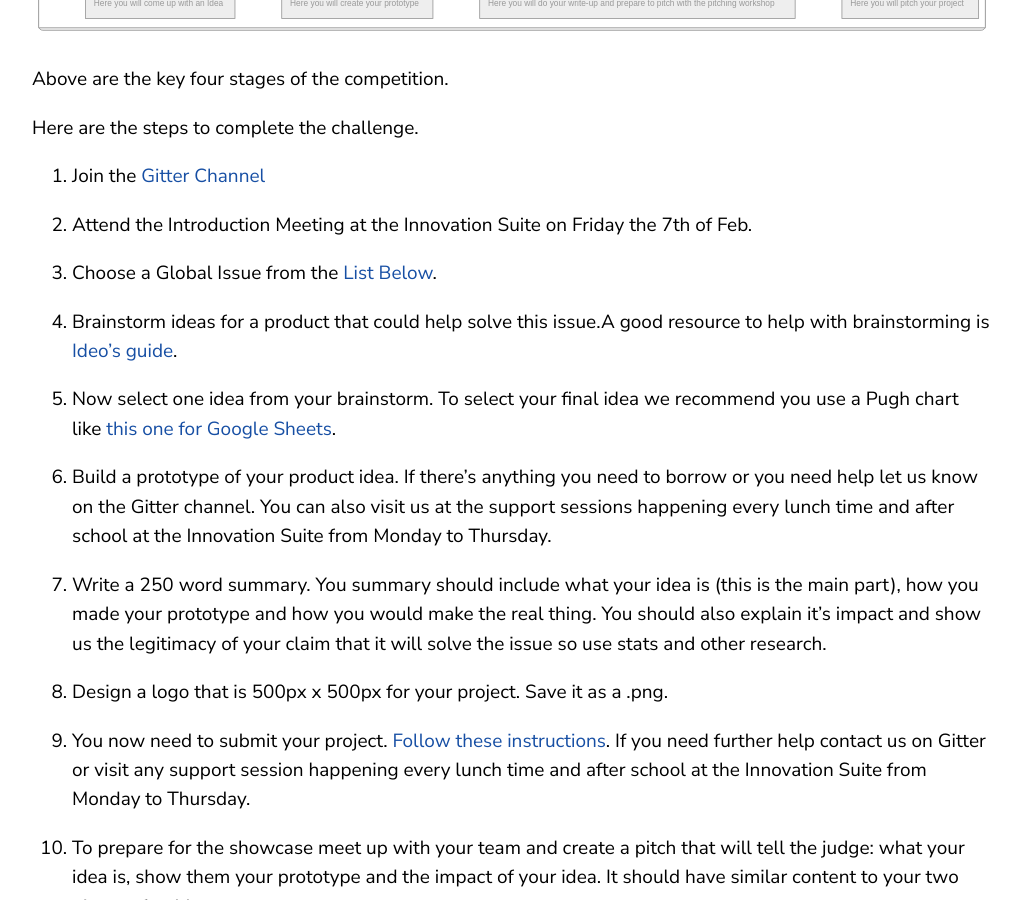
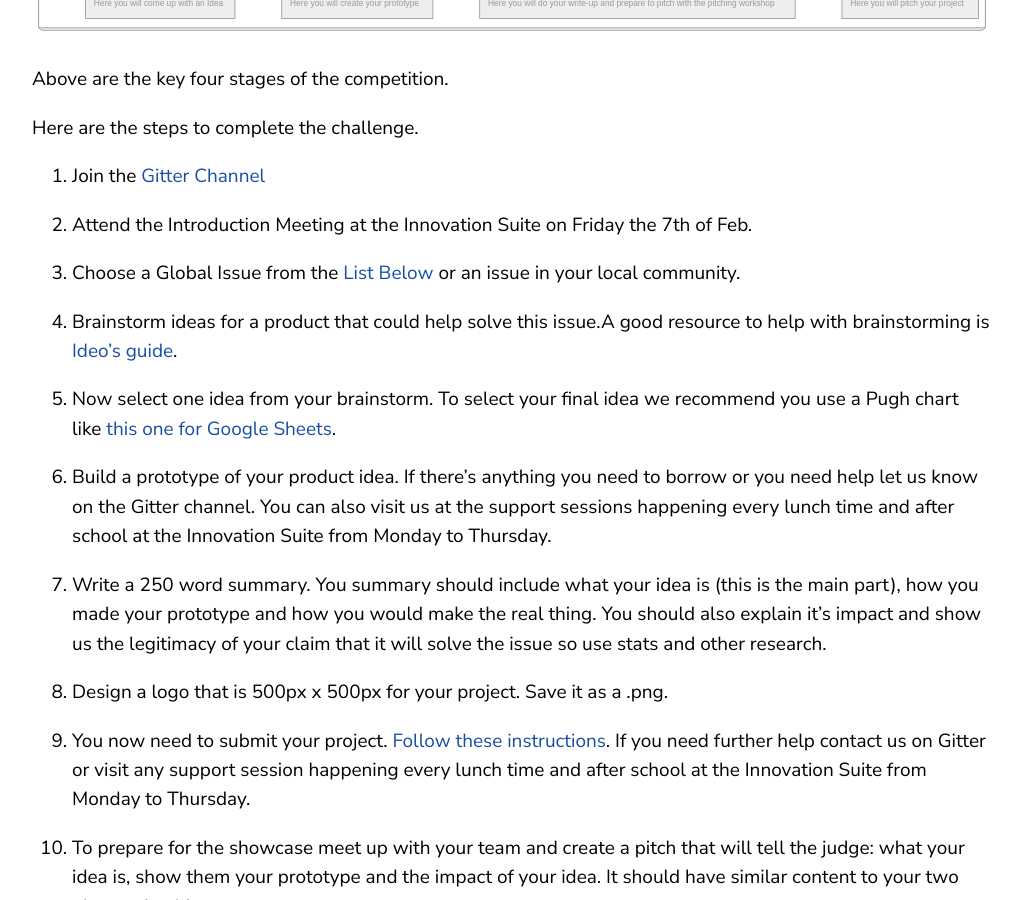
Before and after one commit to gemssingaporestudentcouncil/innovationweek2020, a Jekyll site: the page built from innov-challenge.md, in a window 1280 px wide and 900 px high, scrolled down 1670 px. Shown: the whole window, without its empty margins (68-1088 px from the left). Built offline with Jekyll 4.4.1, drawn with Linux system fonts in a browser that asks for light colours.

Commit message:
Update innov-challenge.md

```diff
--- a/innov-challenge.md
+++ b/innov-challenge.md
@@ -71,7 +71,7 @@ Here are the steps to complete the challenge.
 
 2. Attend the Introduction Meeting at the Innovation Suite on Friday the 7th of Feb.
 
-3. Choose a Global Issue from the [List Below](Global-Issues).
+3. Choose a Global Issue from the [List Below](Global-Issues) or an issue in your local community.
 
 4. Brainstorm ideas for a product that could help solve this issue.A good resource to help with brainstorming is [Ideo's guide](https://www.ideou.com/pages/brainstorming).
 
```
